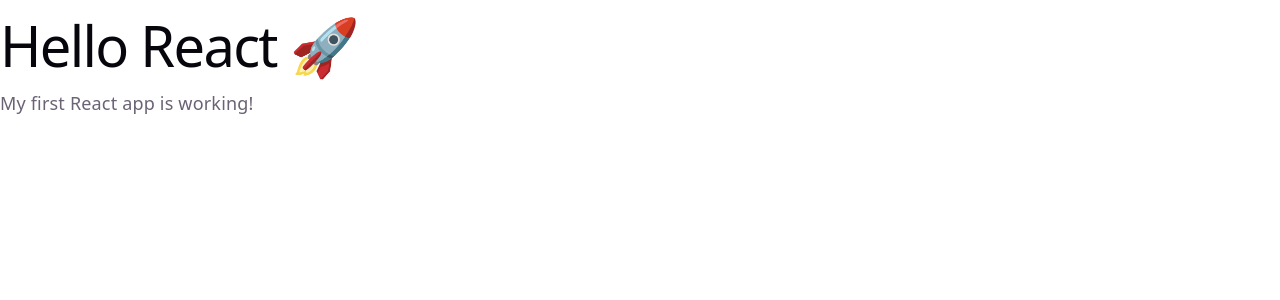
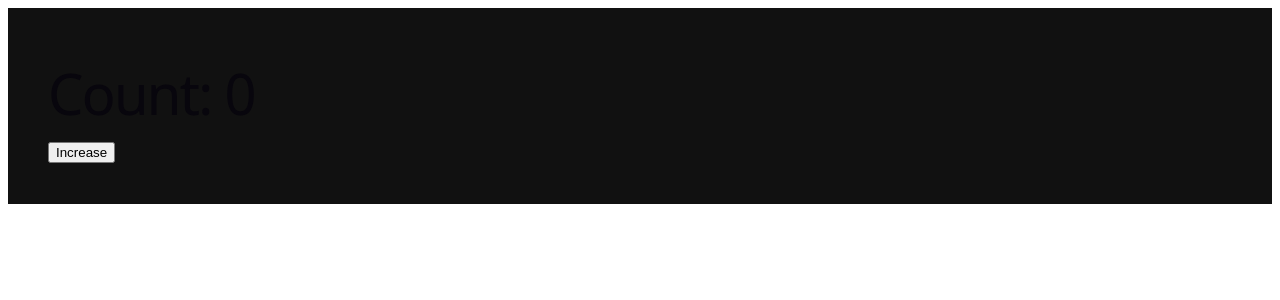
Before and after one commit to au820621104070/my-first-app, a React (Vite) app: page / in a window 1280 px wide. Shown: the top 300 px of the page. Built offline with nearby package versions, Linux system fonts and the light colour scheme.

Commit message:
Updated app

```diff
--- a/src/App.jsx
+++ b/src/App.jsx
@@ -1,10 +1,17 @@
+import { useState } from "react"
+
 function App() {
+  const [count, setCount] = useState(0)
+
   return (
     <div>
-      <h1>Hello React 🚀</h1>
-      <p>My first React app is working!</p>
+      <h1>Count: {count}</h1>
+
+      <button onClick={() => setCount(count + 1)}>
+        Increase
+      </button>
     </div>
-  );
+  )
 }
 
-export default App;
+export default App
--- a/src/style.css
+++ b/src/style.css
@@ -51,7 +51,10 @@
 }
 
 body {
-  margin: 0;
+  font-family: Arial, sans-serif;
+  background: #111;
+  color: white;
+  padding: 40px;
 }
 
 h1,
```
